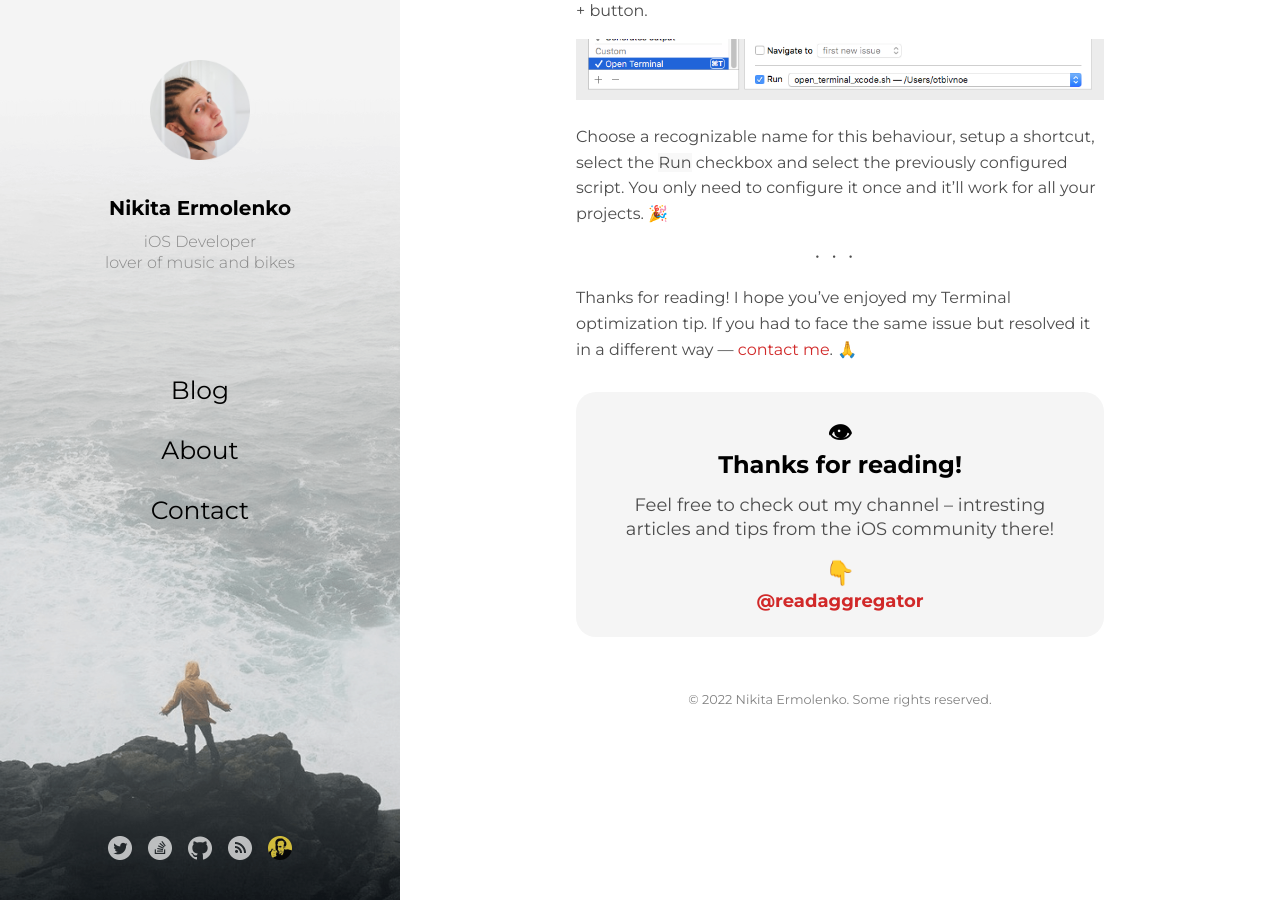
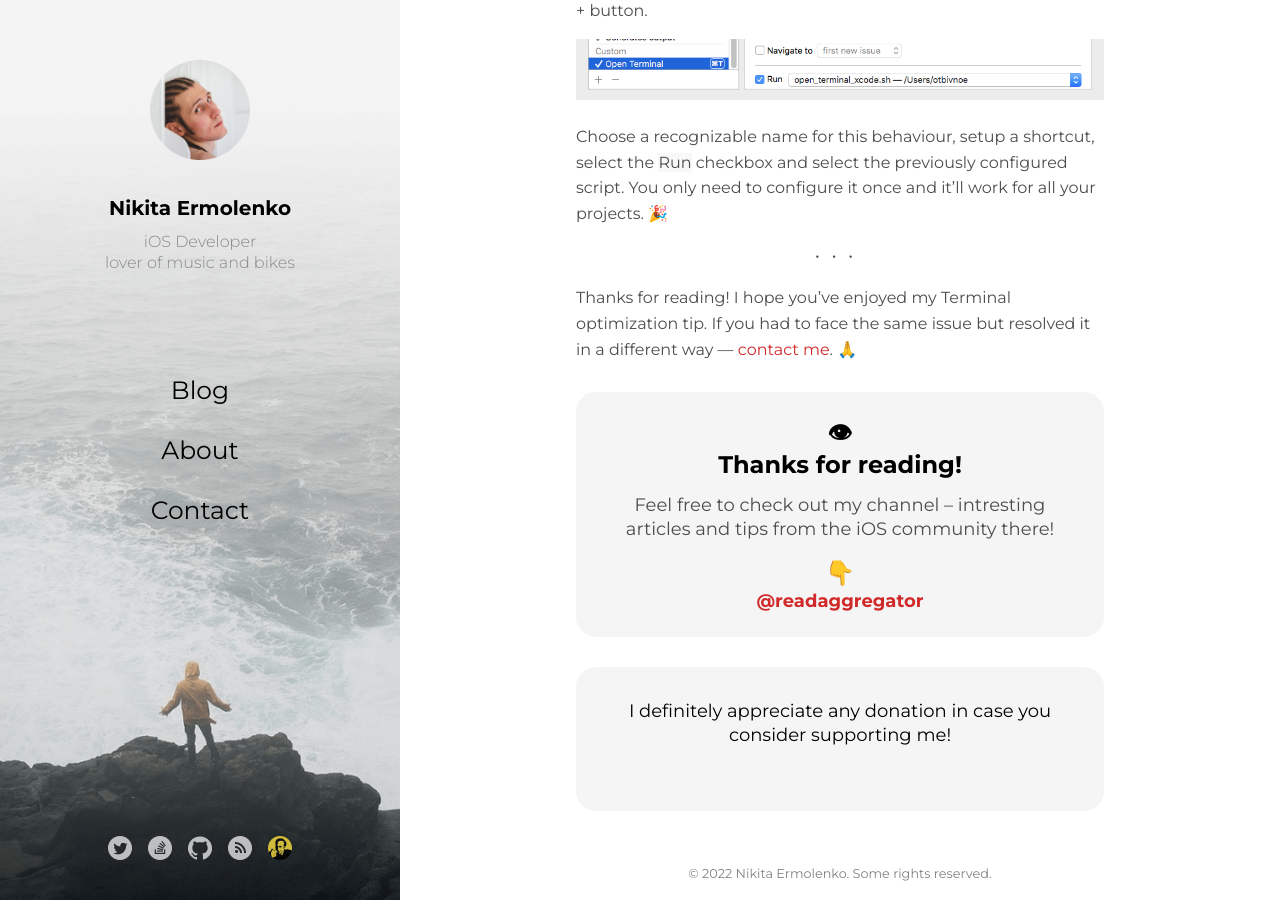
Before and after one commit to Otbivnoe/Otbivnoe.github.io, a Jekyll site: the page built from _posts/2017-10-23-Lets-Optimize-the-Work-with-Terminal-for-Xcode-Developers.md, in a window 1280 px wide and 900 px high, scrolled down 1544 px. Built offline with Jekyll 4.4.1, drawn with Linux system fonts in a browser that asks for light colours.

Commit message:
Return the `Buy me a coffee` sponsor footer

```diff
--- /dev/null
+++ b/_includes/sponsor.html
@@ -0,0 +1,15 @@
+<footer class="footer footer__sponsor">
+    <p class="footer__sponsor-title">I definitely appreciate any donation in case you consider supporting me!</p>
+    <script type="text/javascript"
+        src="https://cdnjs.buymeacoffee.com/1.0.0/button.prod.min.js"
+        data-name="bmc-button"
+        data-slug="otbivnoe"
+        data-color="#d12929"
+        data-emoji=""
+        data-font="Cookie"
+        data-text="Buy me a coffee"
+        data-outline-color="#ffffff"
+        data-font-color="#ffffff"
+        data-coffee-color="#FFDD00" >
+    </script>
+</footer>
--- a/_layouts/post.html
+++ b/_layouts/post.html
@@ -26,3 +26,5 @@
 {{ content }}
 
 {% include readaggregator_footer.html %}
+
+{% include sponsor.html %}
```
